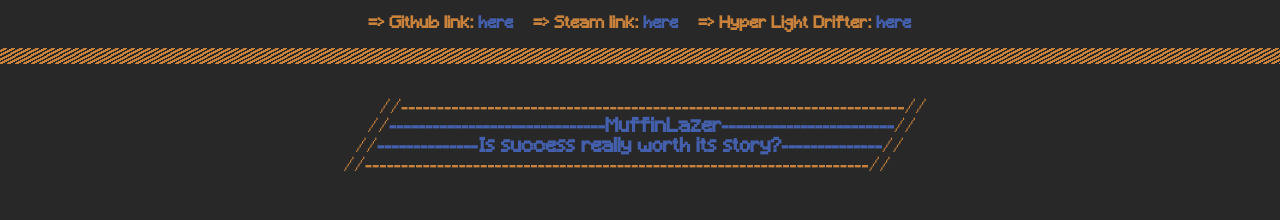
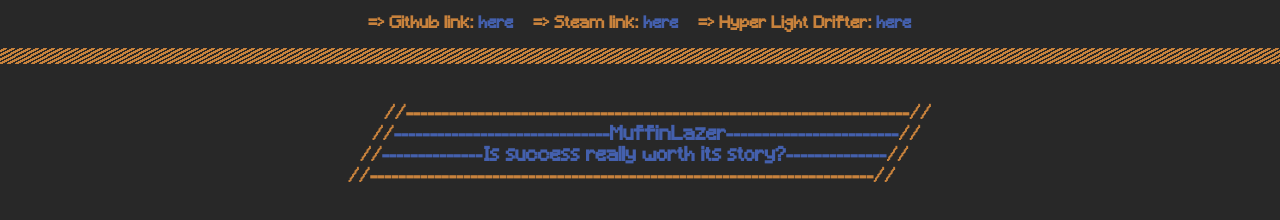
Before and after one commit to MuffinLazer/Muffin-Website, a plain HTML site: page index.html in a window 1280 px wide. Drawn offline with Linux system fonts and the light colour scheme.

Commit message:
ok pre just works ig lol lmao

```diff
--- a/index.html
+++ b/index.html
@@ -13,11 +13,14 @@
     </div>
 
 <div class="bar"></div>
-<div class="ascii">
+
+<pre>
+
 &nbsp;&nbsp;&nbsp;&nbsp;&nbsp;&nbsp;//----------------------------------------------------------------------//
 &nbsp;&nbsp;&nbsp;&nbsp;//<span class="bluetext">------------------------------MuffinLazer------------------------</span>//
 &nbsp;&nbsp;//<span class="bluetext">--------------Is success really worth its story?--------------</span>//
 //----------------------------------------------------------------------//
-</div>
+
+</pre>
 </body>
 </html>
--- a/style.css
+++ b/style.css
@@ -50,7 +50,7 @@ linktext {
     font-family: inherit;
 }
 pre {
-    font-size: 1em;
+    font-size: 1.2em;
     font-weight: bold;
     color: #C8823C;
 }
```
